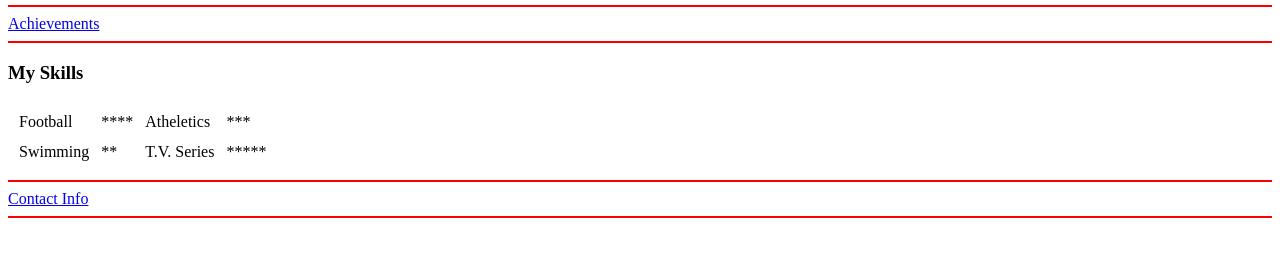
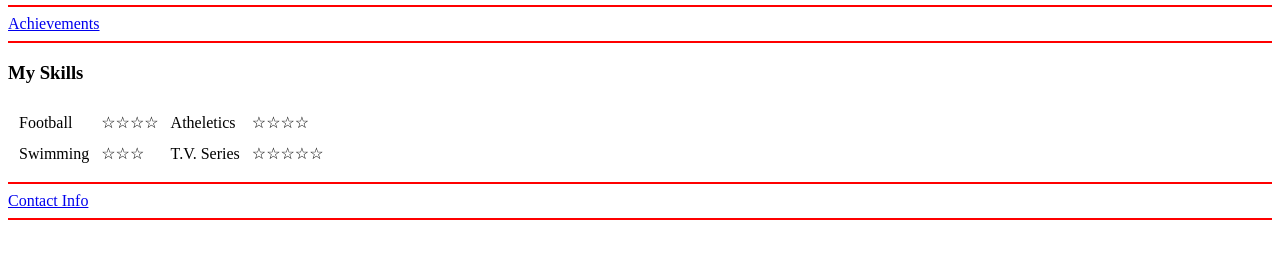
Before and after one commit to vivasvansawhney/cv, a plain HTML site: page index.html in a window 1280 px wide. Shown: the part 257-516 px from the top of the page. Drawn offline with Linux system fonts and the light colour scheme.

Commit message:
Update index.html

```diff
--- a/index.html
+++ b/index.html
@@ -38,25 +38,25 @@
           Football
         </td>
         <td>
-          ****</td>
+          ☆☆☆☆</td>
         <td>
           Atheletics
         </td>
         <td>
-          ***</td>
+        ☆☆☆☆</td>
       </tr>
       <tr>
         <td>
           Swimming
         </td>
         <td>
-          **</td>
+          ☆☆☆</td>
 
         <td>
           T.V. Series
         </td>
         <td>
-          *****</td>
+          ☆☆☆☆☆</td>
       </tr>
 
     </thead>
```
